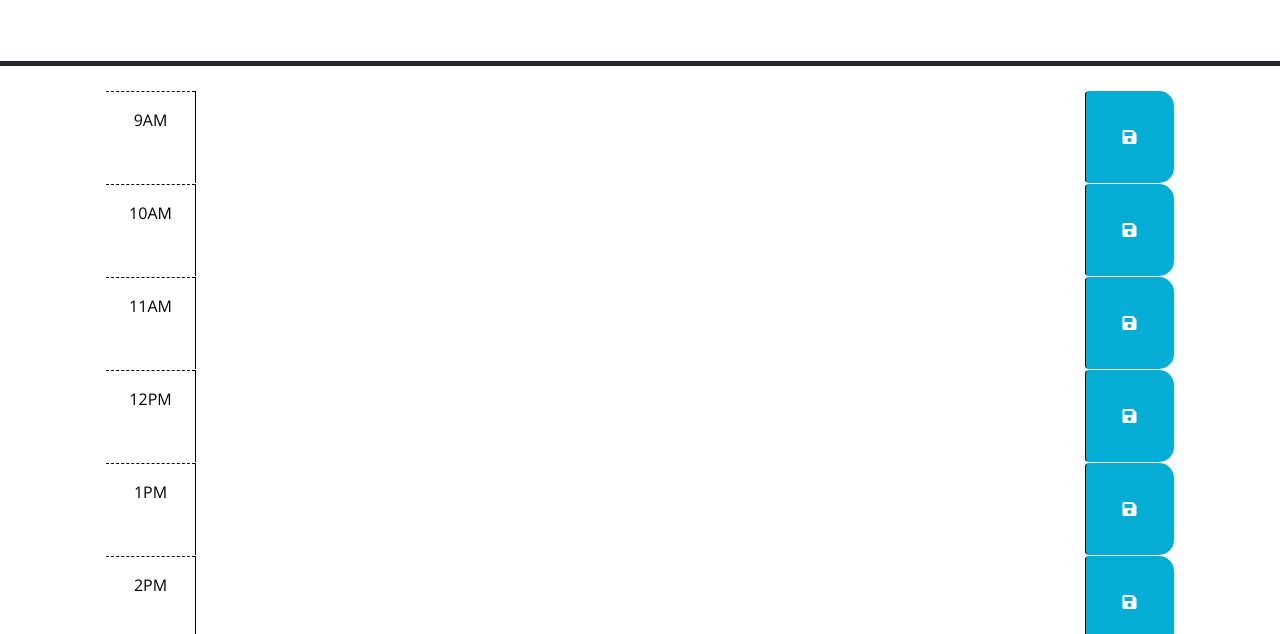
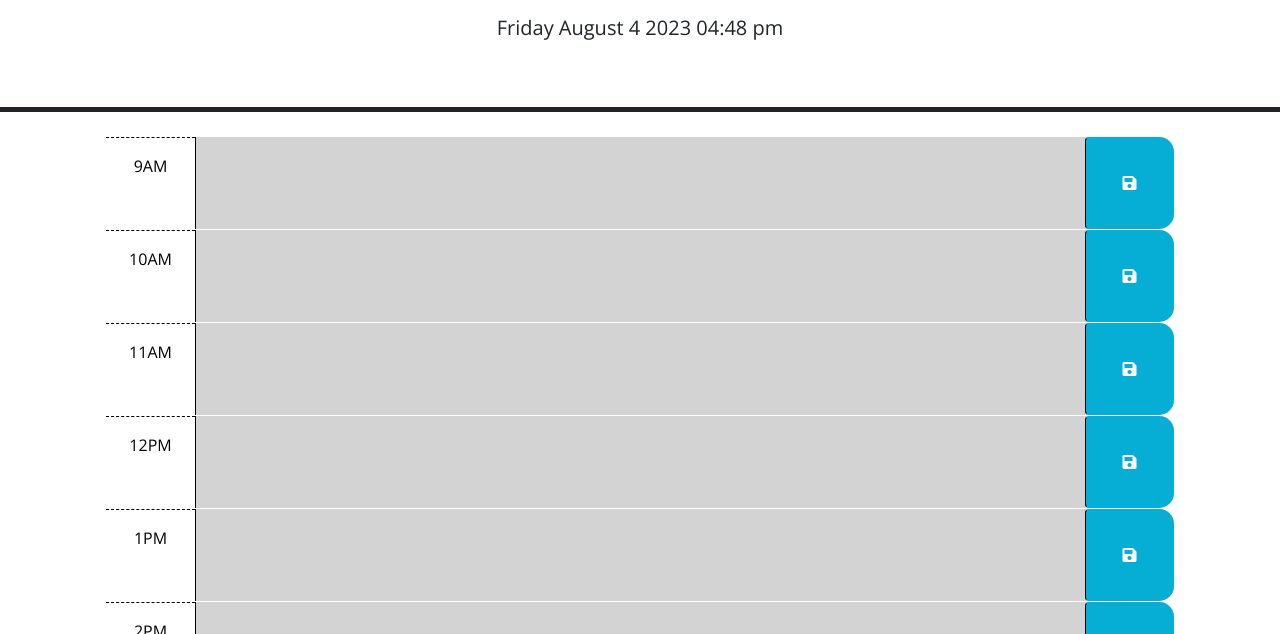
Before and after one commit to NicoleT27/Hourly-calendar, a plain HTML site: page index.html in a window 1280 px wide. Shown: the part 166-800 px from the top of the page. Drawn offline with nearby package versions, Linux system fonts and the light colour scheme; the site is published under a folder, as on GitHub Pages, so addresses that start at the root find nothing.

```diff
--- a/index.html
+++ b/index.html
@@ -112,6 +112,6 @@
       integrity="sha256-iu/zLUB+QgISXBLCW/mcDi/rnf4m4uEDO0wauy76x7U="
       crossorigin="anonymous"
     ></script>
-    <script src="/Assets/script/script.js"></script>
+    <script src="Assets/script/script.js"></script>
   </body>
 </html>
```
Also changed, not shown: 1 other file.
